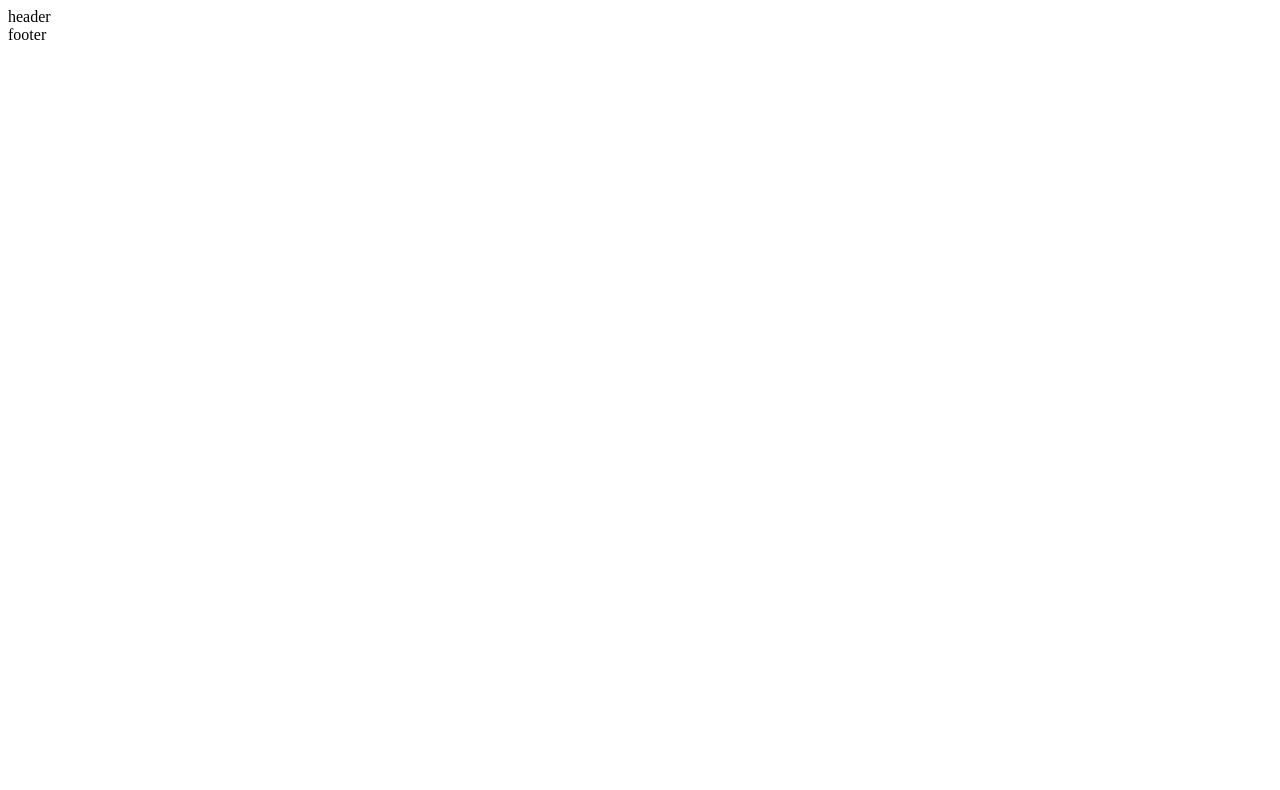
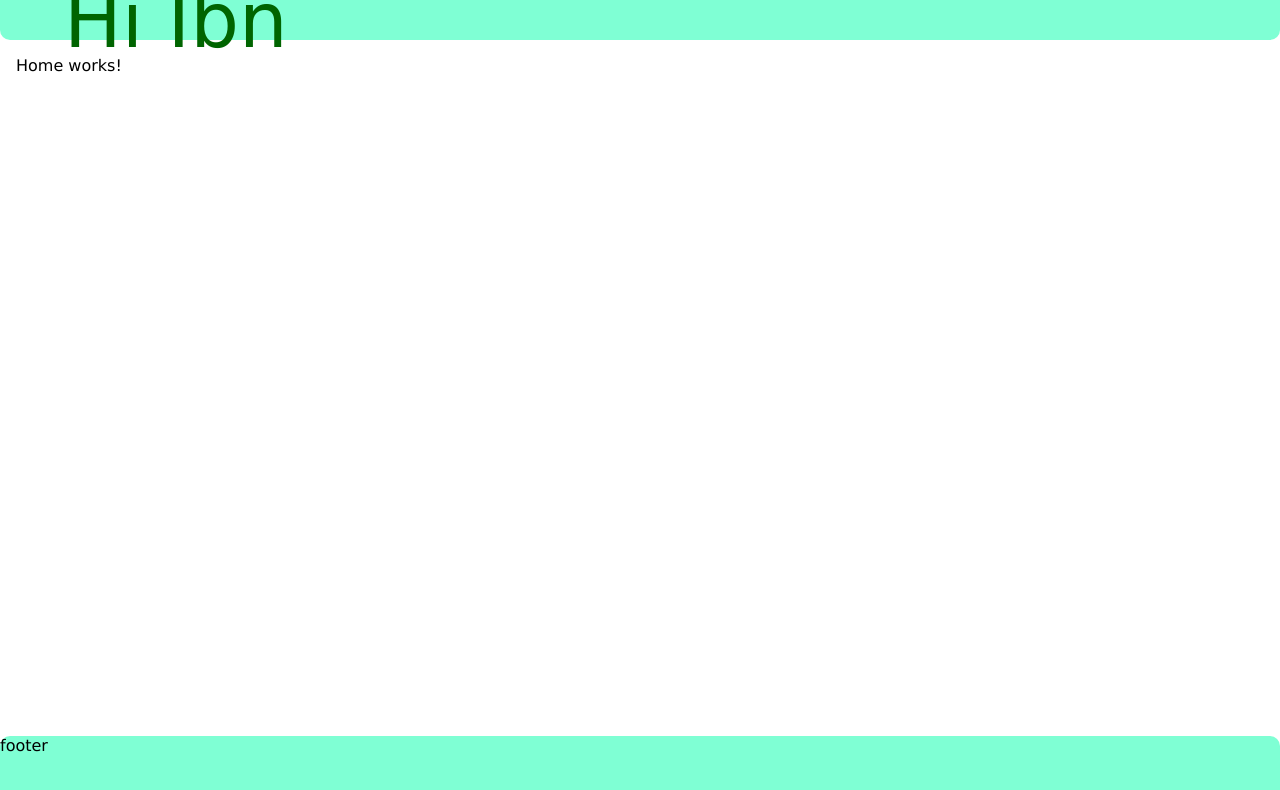
Before and after one commit to ThatGhost/budget-simulator, an Angular app: page / in a window 1280 px wide. Shown: the top 790 px of the page. Built offline with nearby package versions, Linux system fonts and the light colour scheme.

Commit message:
start home page for app

```diff
--- /dev/null
+++ b/src/Components/Pages/Home/Home.component.html
@@ -0,0 +1 @@
+<p>Home works!</p>
--- /dev/null
+++ b/src/Components/Pages/Home/Home.component.ts
@@ -0,0 +1,10 @@
+import { ChangeDetectionStrategy, Component } from '@angular/core';
+
+@Component({
+  selector: 'app-home',
+  imports: [],
+  templateUrl: './Home.component.html',
+  styleUrl: './Home.component.scss',
+  changeDetection: ChangeDetectionStrategy.OnPush,
+})
+export class HomeComponent { }
--- a/src/app/app.component.html
+++ b/src/app/app.component.html
@@ -1,5 +1,7 @@
-<header>header</header>
-<main>
-  <router-outlet></router-outlet>
-</main>
-<footer>footer</footer>
+<div>
+  <header>Hi Ibn</header>
+  <main>
+    <router-outlet></router-outlet>
+  </main>
+  <footer>footer</footer>
+</div>
--- a/src/app/app.component.scss
+++ b/src/app/app.component.scss
@@ -0,0 +1,25 @@
+header {
+    height: 5%;
+    background-color: aquamarine;
+    border-radius: 0 0 10px 10px;
+    display: flex;
+    padding-left: 5%;
+    align-items: center;
+    font-size: 6vw;
+    color: darkgreen;
+}
+
+footer {
+    height: 8%;
+    background-color: aquamarine;
+    border-radius: 10px 10px 0 0;
+}
+
+main {
+    height: 83%;
+    padding: 2vh;
+}
+
+div {
+    height: 100vh;
+}
--- a/src/app/app.component.ts
+++ b/src/app/app.component.ts
@@ -3,7 +3,6 @@ import { RouterOutlet } from '@angular/router';
 
 @Component({
   selector: 'app-root',
-  standalone: true,
   imports: [RouterOutlet],
   templateUrl: './app.component.html',
   styleUrl: './app.component.scss'
--- a/src/app/app.routes.ts
+++ b/src/app/app.routes.ts
@@ -1,3 +1,7 @@
 import { Routes } from '@angular/router';
+import { HomeComponent } from '../Components/Pages/Home/Home.component';
 
-export const routes: Routes = [];
+export const routes: Routes = [{
+    component: HomeComponent,
+    path: ""
+}];
--- a/src/styles.scss
+++ b/src/styles.scss
@@ -1 +1,2 @@
 /* You can add global styles to this file, and also import other style files */
+* {margin: 0; padding: 0; font-family:Verdana, Geneva, Tahoma, sans-serif;}
```
Also changed, not shown: package.json (+13 -13 lines), src/Components/Pages/Home/Home.component.scss (added), 1 other file (tests, documents, lock files or other folders).
